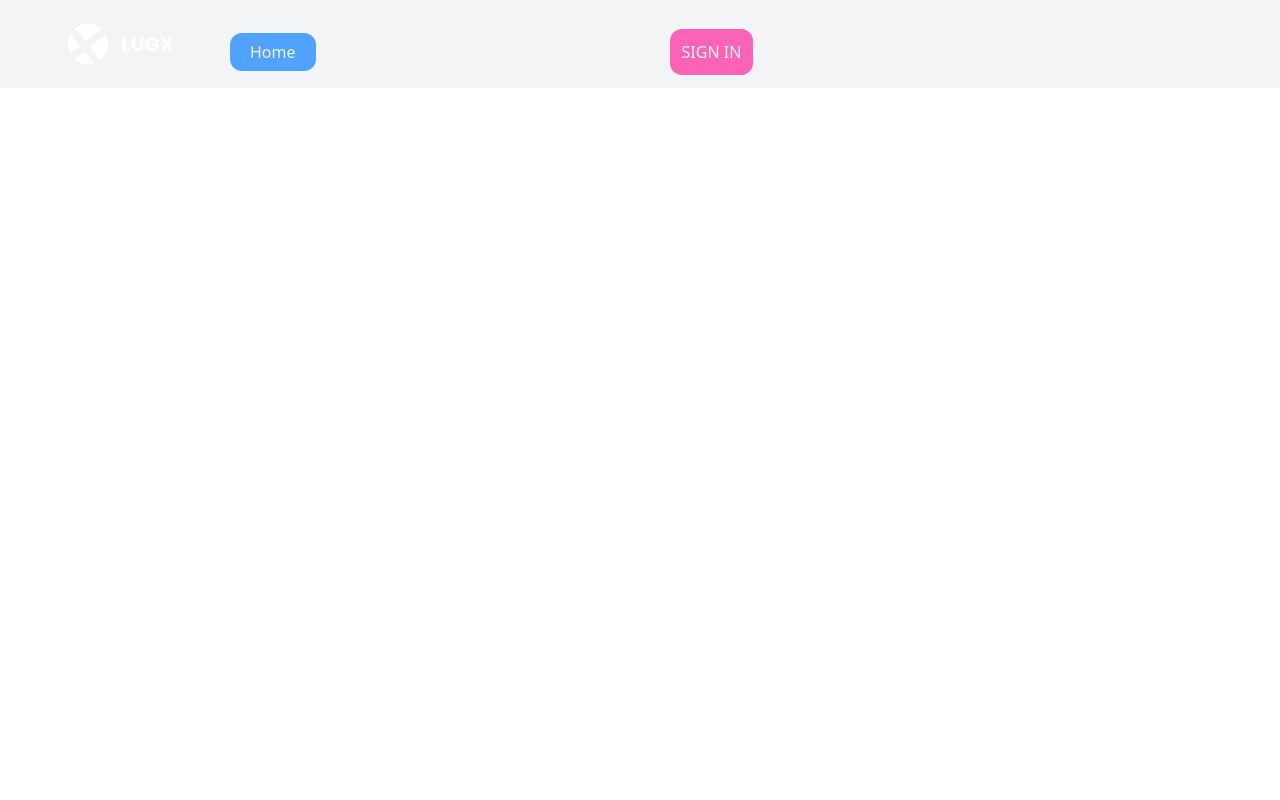
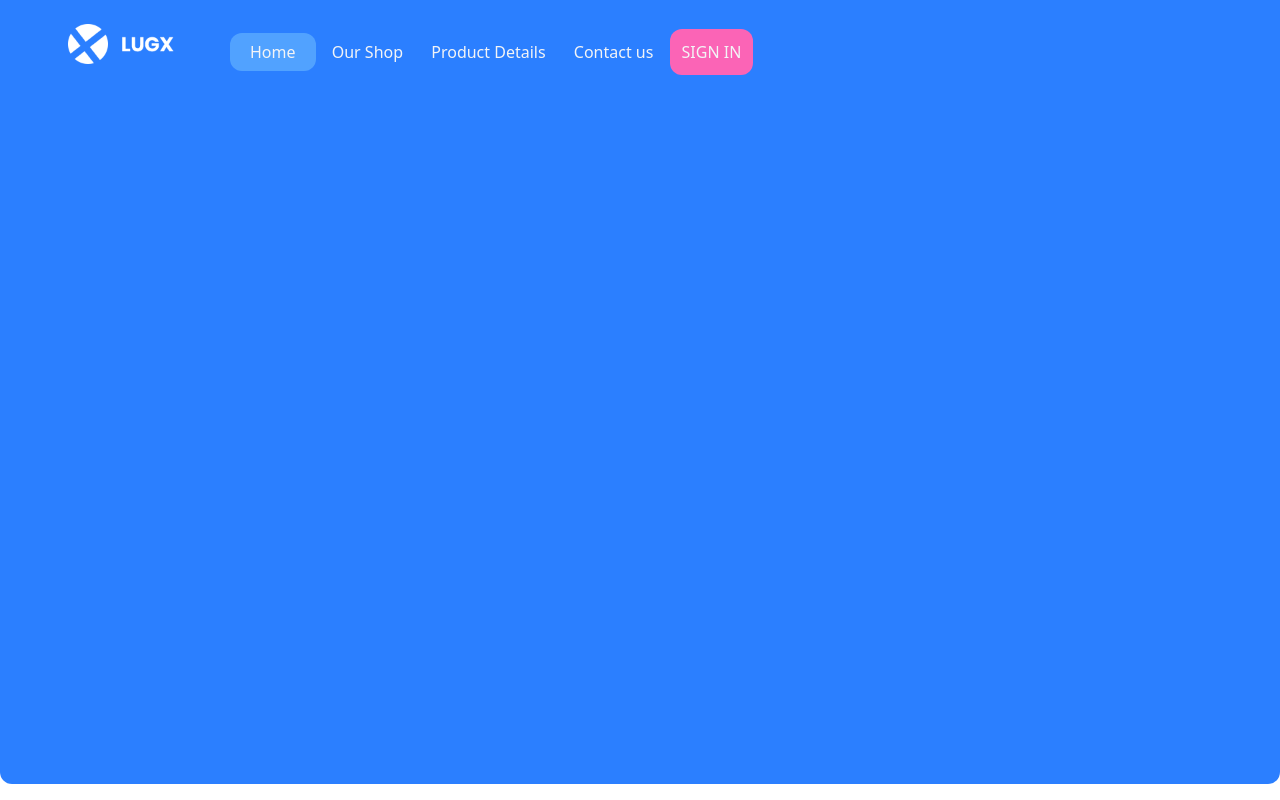
Before and after one commit to BruceGGENO/Lugx_Clone, a plain HTML site: page index.html in a window 1280 px wide. Drawn offline with nearby package versions, Linux system fonts and the light colour scheme.

Commit message:
Adjusting first Div

```diff
--- a/index.html
+++ b/index.html
@@ -7,7 +7,7 @@
 </head>
 
 <body class="m-0">
-    <div class="w-100% bg-gray-100 h-22 flex">
+    <div class="w-100% bg-blue-500 h-[98vh] flex rounded-b-xl">
         <div class="m-0 p-4 pl-15">
             <img src="img/logo.png" class="h-10 mt-2 ml-2">
         </div>
```
